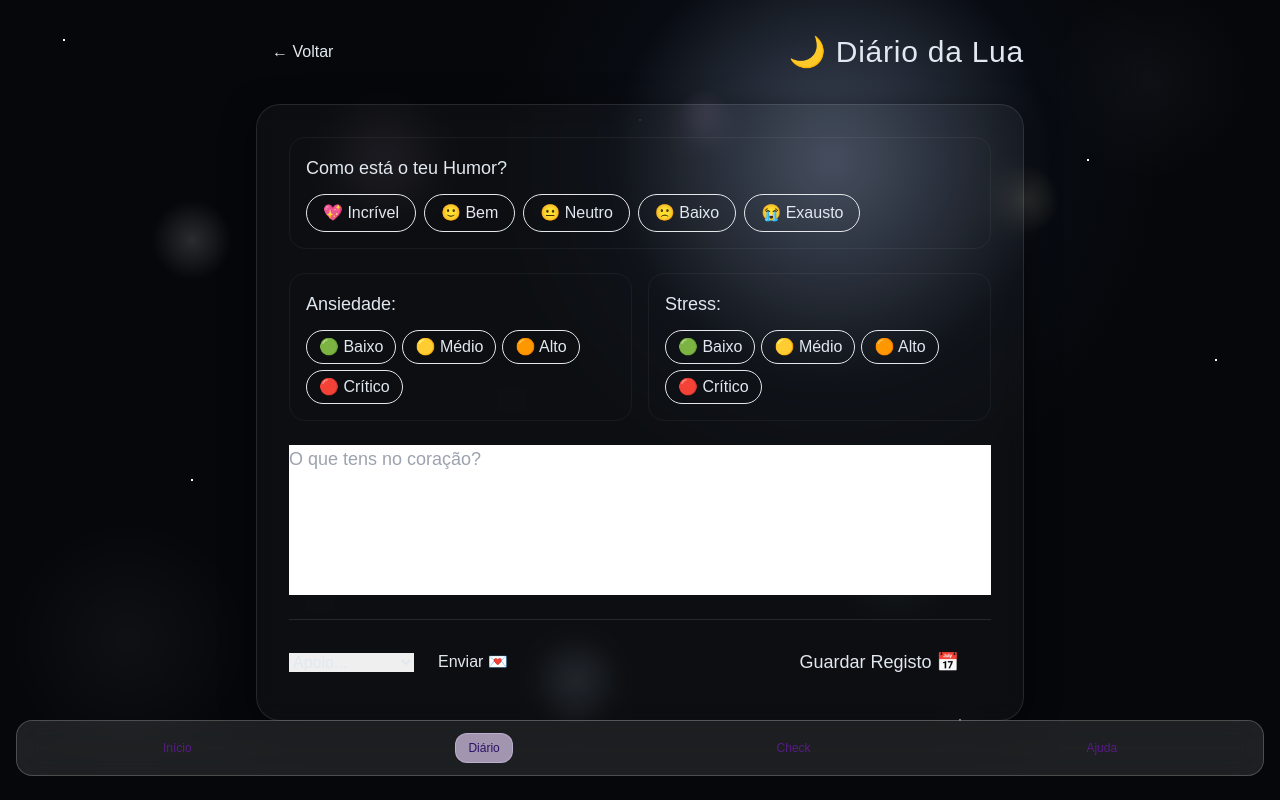
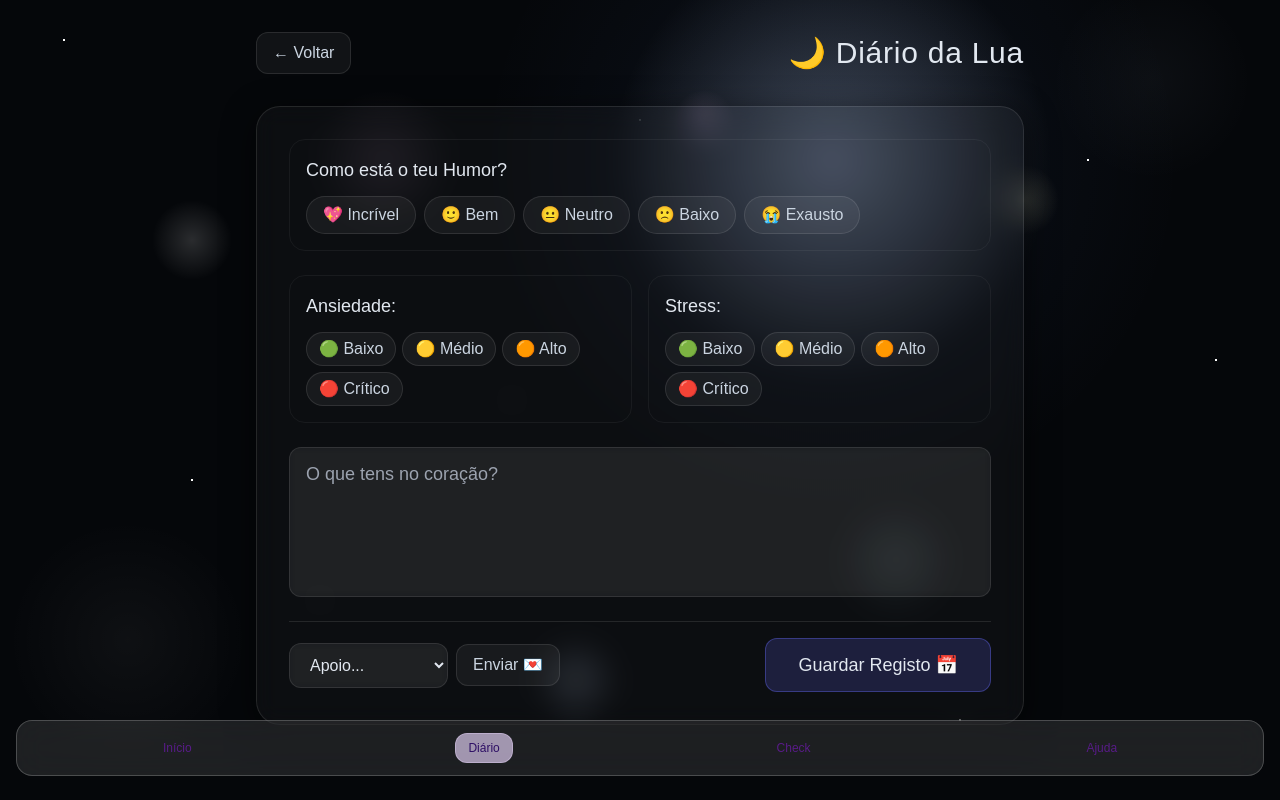
Before and after one commit to BriAtano-bot/diario-da-lua, a Next.js app: page /diario in a window 1280 px wide. Built offline with nearby package versions, Linux system fonts and the light colour scheme; a web font is replaced by a local one.

Commit message:
Atualiza caixa de texto no globals.css

```diff
--- a/app/globals.css
+++ b/app/globals.css
@@ -57,3 +57,36 @@ body {
   padding: 2rem;
   box-shadow: 0 8px 32px 0 rgba(0, 0, 0, 0.6);
 }
+.input-glass {
+  background: rgba(255, 255, 255, 0.05) !important;
+  border: 1px solid rgba(255, 255, 255, 0.1) !important;
+  color: #e2e8f0 !important;
+  padding: 0.75rem 1rem;
+  border-radius: 12px;
+  backdrop-filter: blur(4px);
+  outline: none;
+  transition: all 0.3s ease;
+}
+
+.input-glass:focus {
+  background: rgba(255, 255, 255, 0.1) !important;
+  border-color: rgba(99, 102, 241, 0.5) !important; /* Cor suave para indicar foco */
+}
+
+/* Também adicionei estas classes caso estejas a usar botões específicos no Checkup */
+.btn-glass {
+  background: rgba(255, 255, 255, 0.05);
+  border: 1px solid rgba(255, 255, 255, 0.1);
+  color: #cbd5e1;
+  transition: all 0.3s ease;
+}
+
+.btn-glass:hover {
+  background: rgba(255, 255, 255, 0.1);
+}
+
+.btn-primary-glass {
+  background: rgba(99, 102, 241, 0.2); /* Tom arroxeado */
+  border: 1px solid rgba(99, 102, 241, 0.4);
+  color: #e2e8f0;
+}
```
